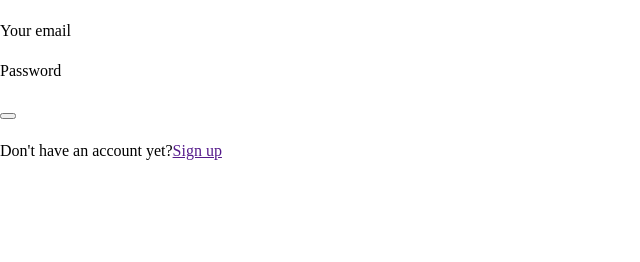
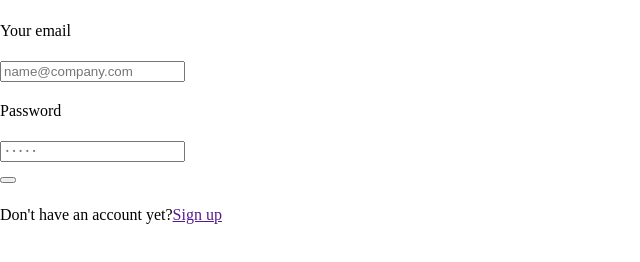
Before and after one commit to yoshika-hebi/w8-hw, a plain HTML site: page index.html in a window 1280 px wide. Shown: the part 72-334 px from the top of the page, without its empty margins (0-640 px from the left). Drawn offline with Linux system fonts and the light colour scheme.

Commit message:
[update]HTMLに入力フォームを追加しました

```diff
--- a/index.html
+++ b/index.html
@@ -16,9 +16,11 @@
         <h1>Sign in to your account</h1>
         <div class="mail">
             <p>Your email</p>
+            <input type="email" placeholder="name@company.com" class="your-mail">
         </div>
-        <div class="pass">
+        <div class="password">
             <p>Password</p>
+            <input type="password" placeholder="･････" class="pass">
         </div>
         <div class="btn">
             <button type="submit" name="Sign in" value="値"></button>
```
